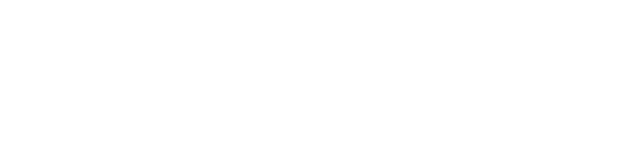
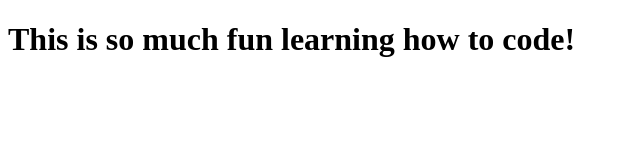
Before and after one commit to CharlesPBiggar/codingdemo, a plain HTML site: page index.html in a window 1280 px wide. Shown: the whole page, without its empty margins (0-640 px from the left). Drawn offline with Linux system fonts and the light colour scheme.

Commit message:
Adds a header to index.html

```diff
--- a/index.html
+++ b/index.html
@@ -7,6 +7,6 @@
     <title>Document</title>
 </head>
 <body>
-
+    <h1>This is so much fun learning how to code!</h1>
 </body>
 </html>
```
